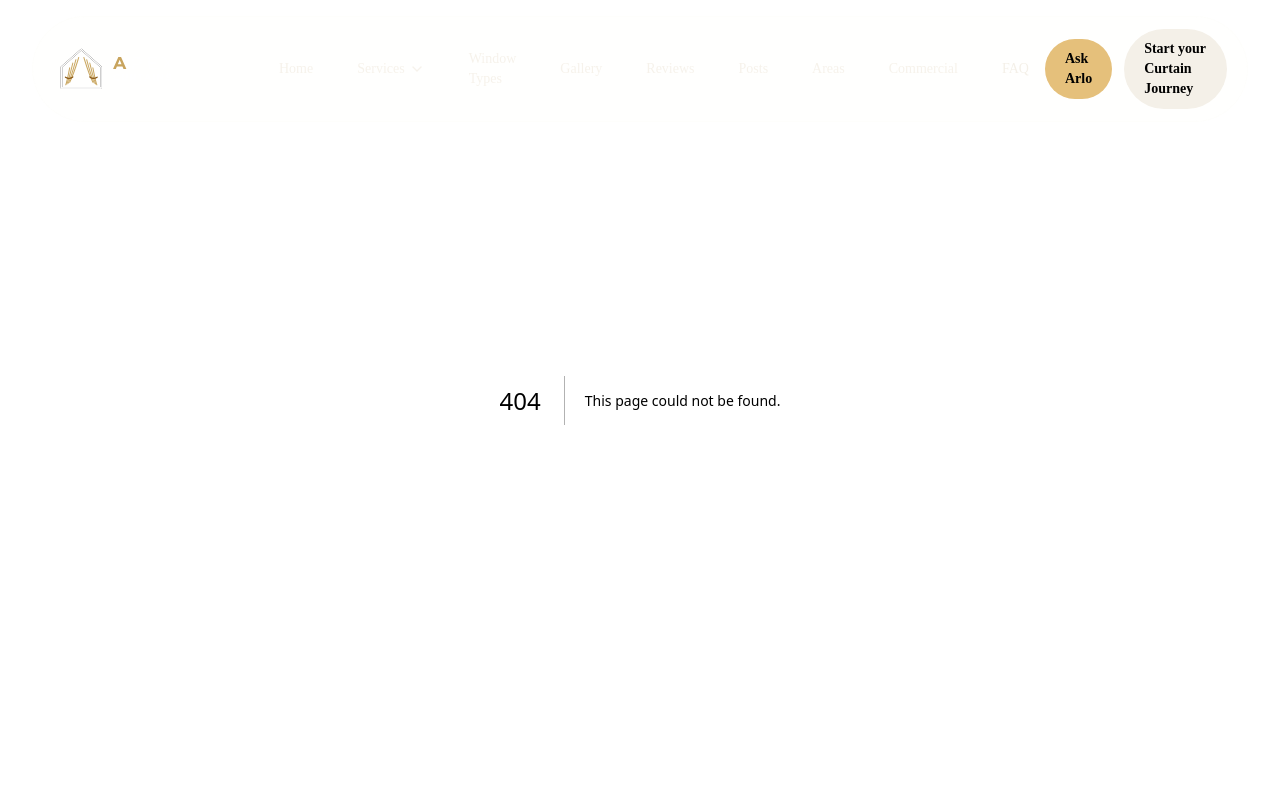
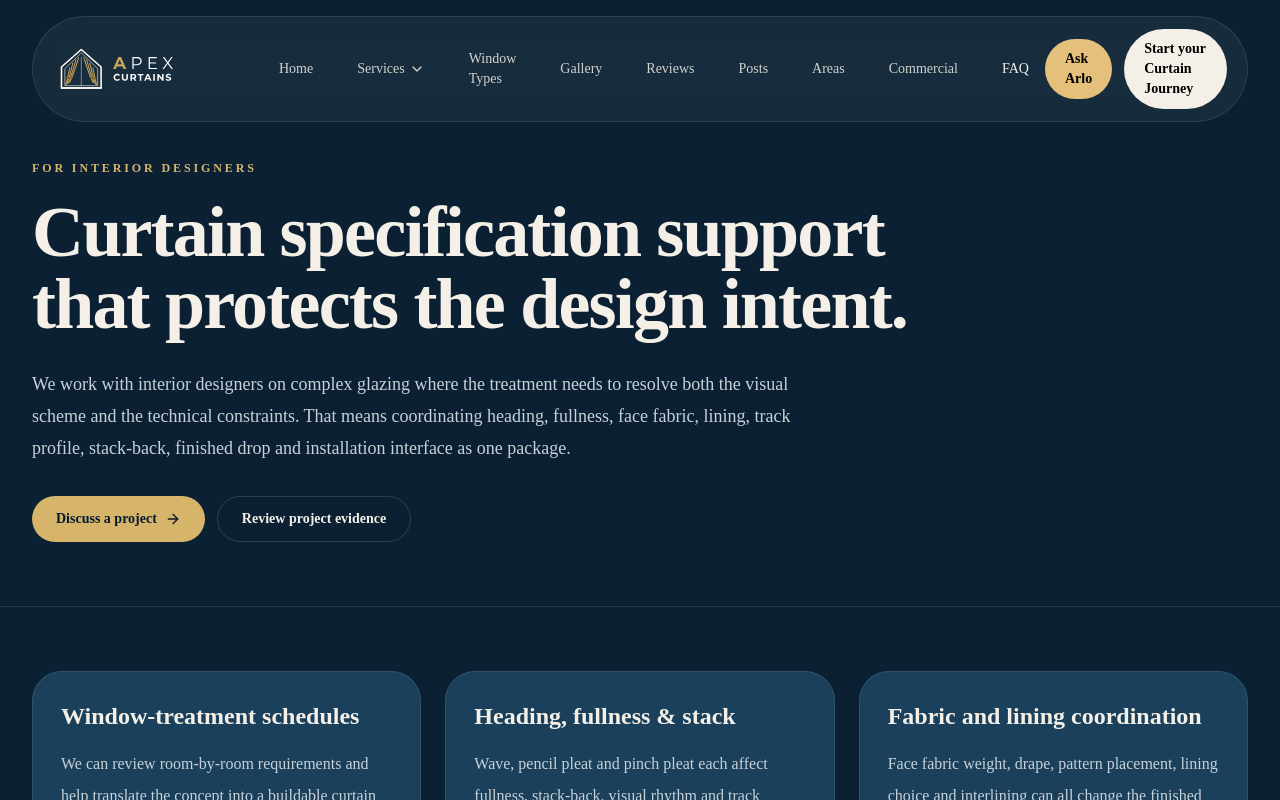
Before and after one commit to Nylon1/Apexcurtains, a Next.js app: page /professionals/interior-designers in a window 1280 px wide. Before the commit this address had no page. Shown: the top 800 px of the page. Built offline with nearby package versions, Linux system fonts and the light colour scheme.

Commit message:
Add interior designer professional pathway

```diff
--- /dev/null
+++ b/app/professionals/interior-designers/page.tsx
@@ -0,0 +1,38 @@
+import ProfessionalRolePage from "@/components/professionals/ProfessionalRolePage";
+
+export const metadata = {
+  title: "Curtain Specification Support for Interior Designers | Apex Curtains",
+  description:
+    "Specialist support for interior designers specifying curtains and tracks for apex, gable-end, triangular, double-height and other complex architectural glazing.",
+  alternates: { canonical: "https://www.apexcurtains.com/professionals/interior-designers" },
+};
+
+export default function Page() {
+  return (
+    <ProfessionalRolePage
+      eyebrow="For interior designers"
+      title="Curtain specification support that protects the design intent."
+      intro="We work with interior designers on complex glazing where the treatment needs to resolve both the visual scheme and the technical constraints. That means coordinating heading, fullness, face fabric, lining, track profile, stack-back, finished drop and installation interface as one package."
+      roleLabel="Interior designer"
+      sections={[
+        { title: "Window-treatment schedules", body: "We can review room-by-room requirements and help translate the concept into a buildable curtain and track specification, particularly where shaped or double-height glazing makes standard schedules too generic." },
+        { title: "Heading, fullness & stack", body: "Wave, pencil pleat and pinch pleat each affect fullness, stack-back, visual rhythm and track compatibility. We help resolve the trade-offs before fabric quantities and track lengths are fixed." },
+        { title: "Fabric and lining coordination", body: "Face fabric weight, drape, pattern placement, lining choice and interlining can all change the finished behaviour of a large curtain. We coordinate these decisions with the required operation, privacy and light-control brief." },
+      ]}
+      deliverables={[
+        "GA drawings, elevations or marked-up room plans",
+        "Window-treatment schedules and FF&E information",
+        "Fabric references, memos or supplier specifications",
+        "Target heading, fullness and lining requirements",
+        "Site photographs and approximate finished dimensions",
+      ]}
+      coordination={[
+        "Available stack-back relative to glazing and furniture layout",
+        "Track visibility, recess detail and ceiling interface",
+        "Fabric weight relative to proposed track system",
+        "Finished floor level, drop and pooling/clearance preference",
+        "Installer access, tall glazing and protection of finished interiors",
+      ]}
+    />
+  );
+}
```
